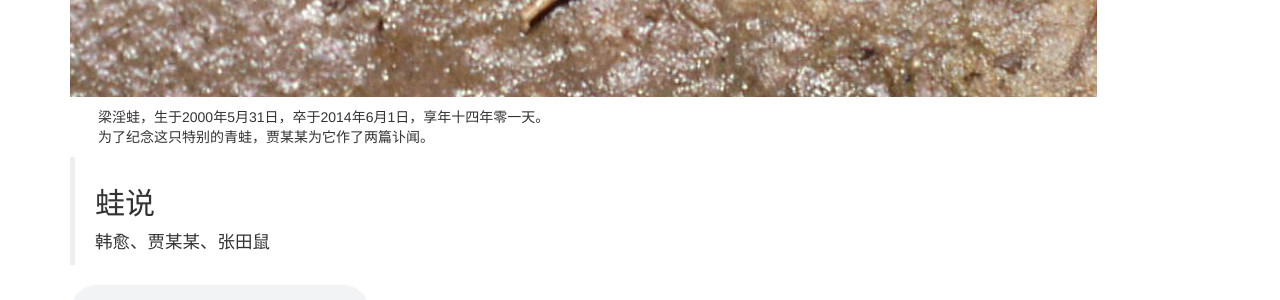
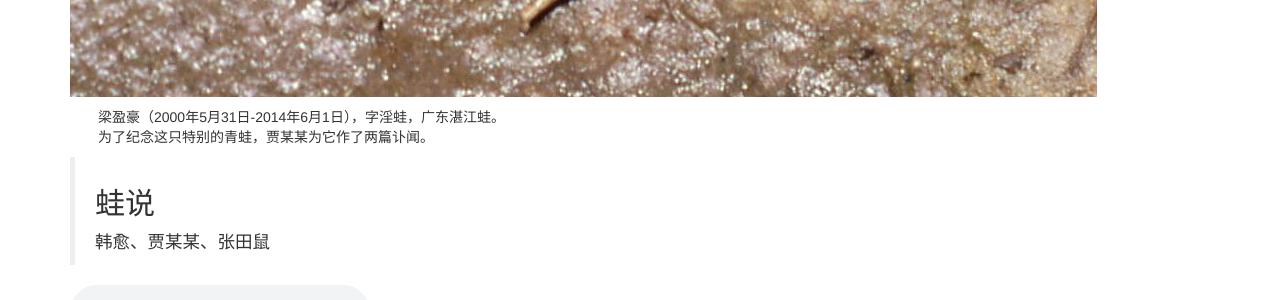
Before and after one commit to zsdtj/zsdtj.github.io, a Jekyll site: the page built from index.md, in a window 1280 px wide. Shown: the part 841-1141 px from the top of the page. Built offline with Jekyll 4.4.1, drawn with Linux system fonts in a browser that asks for light colours; nearby versions of some CDN libraries; library files that are not in the unit come from our copies.

Commit message:
small modify

```diff
--- a/index.md
+++ b/index.md
@@ -6,7 +6,7 @@ title: 这，是一只青蛙的故事
 
 ![湖蛙](RanaRidibundaFemale.jpg)
 
-　　梁淫蛙，生于2000年5月31日，卒于2014年6月1日，享年十四年零一天。
+　　梁盈豪（2000年5月31日-2014年6月1日），字淫蛙，广东湛江蛙。
 　　为了纪念这只特别的青蛙，贾某某为它作了两篇讣闻。
 
 > ## 蛙说
```
